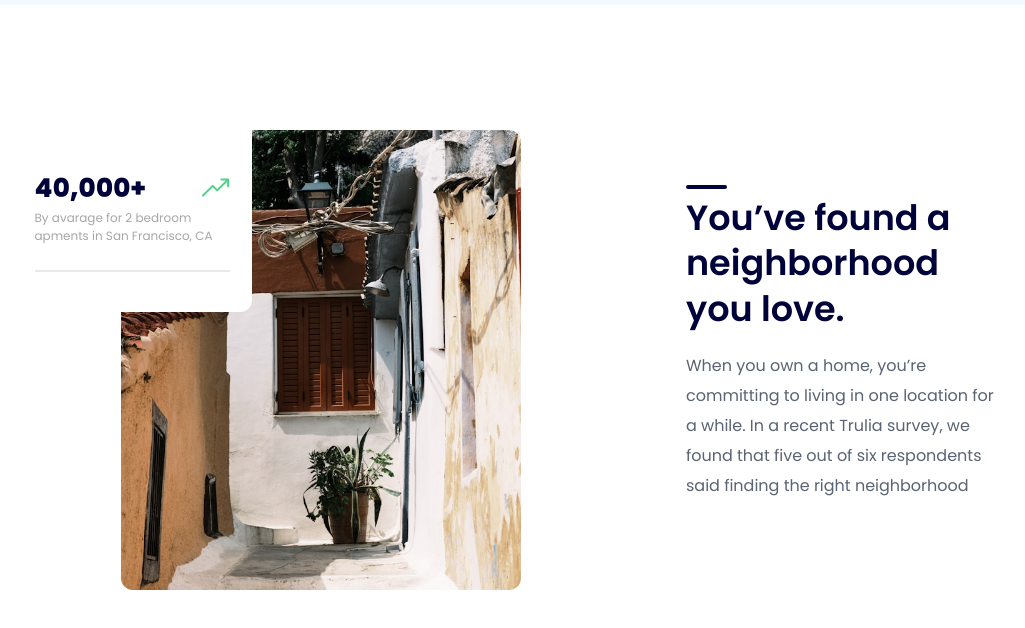
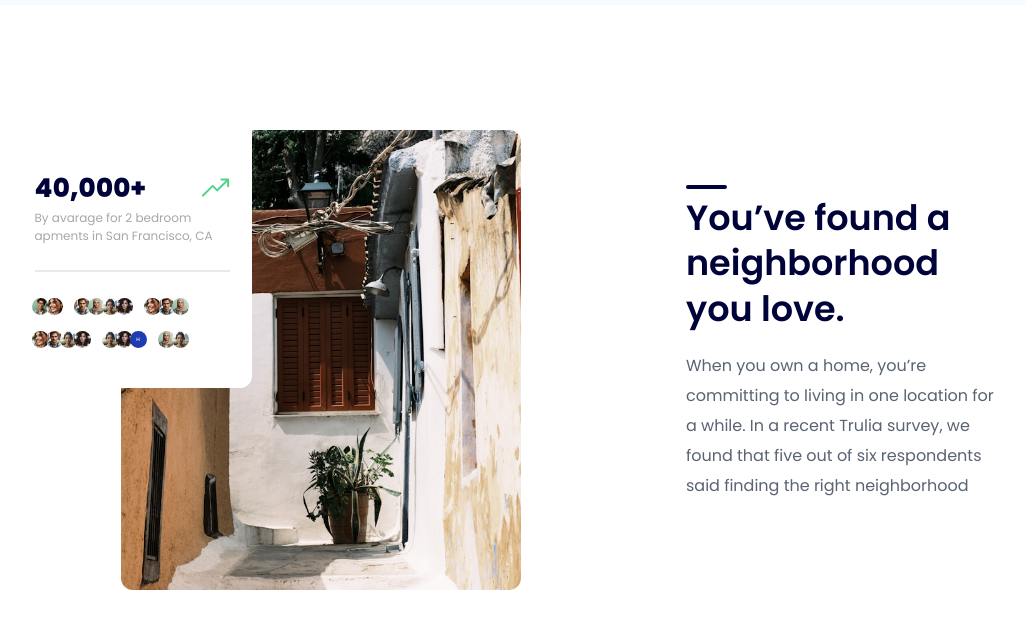
Before and after one commit to HuyHoangEngr/F8-htmlcss-01, a plain HTML site: page index.html in a window 1280 px wide. Shown: the part 2552-3180 px from the top of the page, without its empty margins (119-1144 px from the left). Drawn offline with Linux system fonts and the light colour scheme.

Commit message:
Stats #3 completed

```diff
--- a/assets/css/styles.css
+++ b/assets/css/styles.css
@@ -450,3 +450,34 @@ a {
   line-height: 1.88;
   color: #5a6473;
 }
+
+.stats .avatar-block {
+  display: flex;
+  margin-top: 26px;
+  /* cac the con ben trong se duoc can chinh khoang cach row column */
+  gap: 16px 14px;
+  /* Xuong dong cho cac khoi ben trong khoi nay */
+  flex-wrap: wrap;
+}
+
+.stats .avatar-group {
+  display: flex;
+}
+.stats .avatar {
+  width: 17px;
+  height: 17px;
+  object-fit: cover;
+  margin-left: -3px;
+  border-radius: 50%;
+}
+
+.stats .avatar-text {
+  background: #1f3bb1;
+  font-size: 0.5rem;
+  font-weight: 450;
+  letter-spacing: -0.02em;
+  text-align: center;
+  line-height: 17px;
+  text-align: center;
+  color: #fff;
+}
--- a/index.html
+++ b/index.html
@@ -262,6 +262,106 @@
                   By avarage for 2 bedroom apments in San Francisco, CA
                 </p>
                 <div class="separate"></div>
+                <div class="avatar-block">
+                  <div class="avatar-group">
+                    <img
+                      src="./assets/img/avatar-1.jpg"
+                      alt=""
+                      class="avatar"
+                    />
+                    <img
+                      src="./assets/img/avatar-2.jpg"
+                      alt=""
+                      class="avatar"
+                    />
+                  </div>
+                  <div class="avatar-group">
+                    <img
+                      src="./assets/img/avatar-3.jpg"
+                      alt=""
+                      class="avatar"
+                    />
+                    <img
+                      src="./assets/img/avatar-4.jpg"
+                      alt=""
+                      class="avatar"
+                    />
+                    <img
+                      src="./assets/img/avatar-5.jpg"
+                      alt=""
+                      class="avatar"
+                    />
+                    <img
+                      src="./assets/img/avatar-6.jpg"
+                      alt=""
+                      class="avatar"
+                    />
+                  </div>
+                  <div class="avatar-group">
+                    <img
+                      src="./assets/img/avatar-2.jpg"
+                      alt=""
+                      class="avatar"
+                    />
+                    <img
+                      src="./assets/img/avatar-3.jpg"
+                      alt=""
+                      class="avatar"
+                    />
+                    <img
+                      src="./assets/img/avatar-4.jpg"
+                      alt=""
+                      class="avatar"
+                    />
+                  </div>
+                  <div class="avatar-group">
+                    <img
+                      src="./assets/img/avatar-2.jpg"
+                      alt=""
+                      class="avatar"
+                    />
+                    <img
+                      src="./assets/img/avatar-3.jpg"
+                      alt=""
+                      class="avatar"
+                    />
+                    <img
+                      src="./assets/img/avatar-5.jpg"
+                      alt=""
+                      class="avatar"
+                    />
+                    <img
+                      src="./assets/img/avatar-6.jpg"
+                      alt=""
+                      class="avatar"
+                    />
+                  </div>
+                  <div class="avatar-group">
+                    <img
+                      src="./assets/img/avatar-5.jpg"
+                      alt=""
+                      class="avatar"
+                    />
+                    <img
+                      src="./assets/img/avatar-6.jpg"
+                      alt=""
+                      class="avatar"
+                    />
+                    <div class="avatar avatar-text">H</div>
+                  </div>
+                  <div class="avatar-group">
+                    <img
+                      src="./assets/img/avatar-4.jpg"
+                      alt=""
+                      class="avatar"
+                    />
+                    <img
+                      src="./assets/img/avatar-5.jpg"
+                      alt=""
+                      class="avatar"
+                    />
+                  </div>
+                </div>
               </div>
             </div>
             <div class="info">
```
Also changed, not shown: assets/img/avatar-1.jpg (added), assets/img/avatar-2.jpg (added), assets/img/avatar-3.jpg (added), assets/img/avatar-4.jpg (added), assets/img/avatar-5.jpg (added), assets/img/avatar-6.jpg (added).
